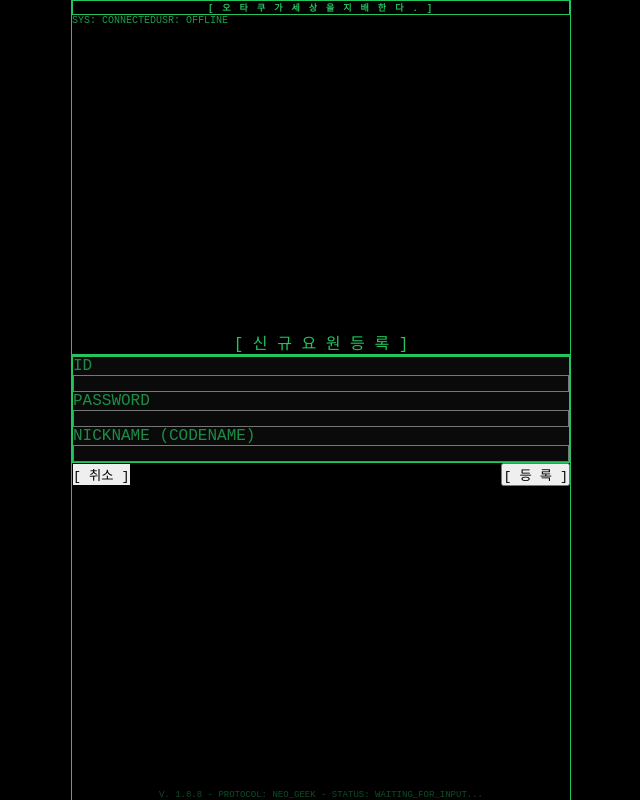
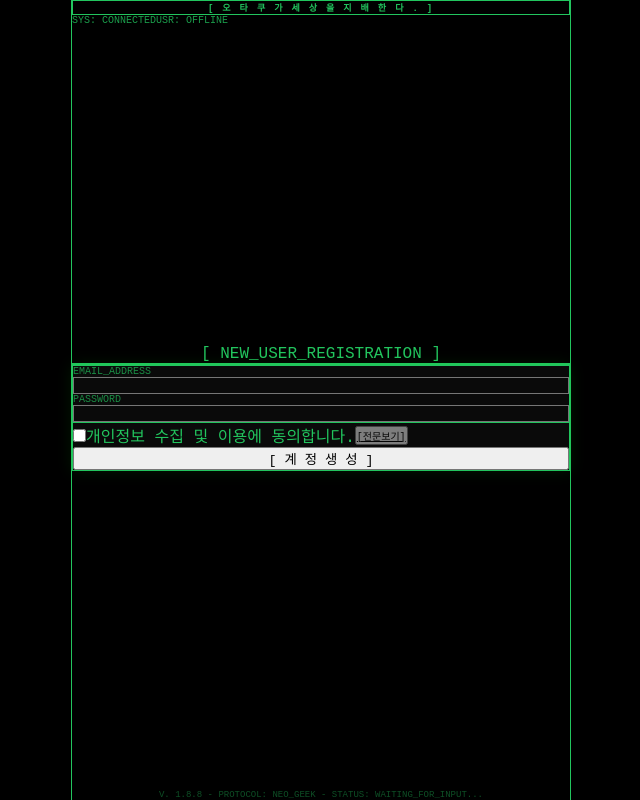
Before and after one commit to OTALK-ADIM/OTAK_260411, a React (Vite) app: page /signup in a window 1280 px wide. Shown: the whole page, without its empty margins (319-959 px from the left). Built offline with nearby package versions, Linux system fonts and the light colour scheme; no server answers; a web font is replaced by a local one.

Commit message:
signup.tsx 업데이트

```diff
--- a/src/pages/signup.tsx
+++ b/src/pages/signup.tsx
@@ -1,65 +1,71 @@
 import { useState } from "react";
 import { useLocation } from "wouter";
+import { supabase } from "../lib/supabase";
 
 export default function Signup() {
   const [, setLocation] = useLocation();
-  const [userId, setUserId] = useState("");
+  const [email, setEmail] = useState("");
   const [password, setPassword] = useState("");
-  const [nickname, setNickname] = useState("");
+  const [consent, setConsent] = useState(false);
+  const [showFullText, setShowFullText] = useState(false);
 
-  const handleSignup = () => {
-    if (!userId.trim() || !password.trim() || !nickname.trim()) {
-      alert("[시스템 경고] 모든 정보를 입력해 주십시오.");
+  const handleSignup = async (e: React.FormEvent) => {
+    e.preventDefault();
+    if (!consent) {
+      alert("[시스템 경고] 개인정보 수집 및 이용에 동의해야 가입이 가능합니다.");
       return;
     }
 
-    // 기존 유저 데이터 가져오기 (없으면 빈 배열)
-    const existingUsers = JSON.parse(localStorage.getItem("nerd_users") || "[]");
-
-    // 아이디 중복 검사
-    if (existingUsers.some((u: any) => u.id === userId)) {
-      alert("[시스템 경고] 이미 존재하는 아이디입니다.");
-      return;
+    const { error } = await supabase.auth.signUp({ email, password });
+    if (error) {
+      alert(`[통신 에러] 가입 실패: ${error.message}`);
+    } else {
+      alert("[시스템] 가입이 승인되었습니다. 프로필 등록 단계로 이동합니다.");
+      setLocation("/onboarding");
     }
-
-    // 새 유저 등록
-    const newUser = { id: userId, password, nickname };
-    existingUsers.push(newUser);
-    localStorage.setItem("nerd_users", JSON.stringify(existingUsers));
-
-    alert(`[시스템] 환영합니다, ${nickname}님. 회원가입이 완료되었습니다.`);
-    setLocation("/login"); // 가입 완료 후 로그인 페이지로 이동
   };
 
   return (
-    <div className="w-full flex flex-col gap-6 mt-6 max-w-sm mx-auto">
-      <div className="border-b-2 border-green-500 pb-2 text-center font-bold tracking-widest text-xl">
-        [ 신 규 요 원 등 록 ]
+    <div className="w-full max-w-md mx-auto flex flex-col gap-6 font-mono">
+      <div className="border-b-2 border-green-500 pb-2 text-center font-bold text-xl">
+        [ NEW_USER_REGISTRATION ]
       </div>
 
-      <div className="flex flex-col gap-4 bg-[#0a0a0a] p-6 border border-green-500/50">
+      <form onSubmit={handleSignup} className="flex flex-col gap-6 bg-[#0a0a0a] p-6 border border-green-500/50 shadow-[0_0_15px_rgba(0,255,0,0.1)]">
         <div className="flex flex-col gap-1">
-          <label className="text-xs opacity-70 font-mono">ID</label>
-          <input type="text" value={userId} onChange={(e) => setUserId(e.target.value)} className="bg-transparent border border-green-500 text-green-500 p-2 focus:outline-none font-mono" />
+          <label className="text-[10px] opacity-70">EMAIL_ADDRESS</label>
+          <input type="email" value={email} onChange={(e) => setEmail(e.target.value)} required className="bg-transparent border border-green-500 text-green-500 p-2 focus:outline-none" />
         </div>
         <div className="flex flex-col gap-1">
-          <label className="text-xs opacity-70 font-mono">PASSWORD</label>
-          <input type="password" value={password} onChange={(e) => setPassword(e.target.value)} className="bg-transparent border border-green-500 text-green-500 p-2 focus:outline-none font-mono" />
+          <label className="text-[10px] opacity-70">PASSWORD</label>
+          <input type="password" value={password} onChange={(e) => setPassword(e.target.value)} required className="bg-transparent border border-green-500 text-green-500 p-2 focus:outline-none" />
         </div>
-        <div className="flex flex-col gap-1">
-          <label className="text-xs opacity-70 font-mono">NICKNAME (CODENAME)</label>
-          <input type="text" value={nickname} onChange={(e) => setNickname(e.target.value)} className="bg-transparent border border-green-500 text-green-500 p-2 focus:outline-none font-mono" />
+
+        {/* 개인정보 동의 영역 */}
+        <div className="border-t border-green-900/50 pt-4 flex flex-col gap-2">
+          <div className="flex items-center gap-2">
+            <input type="checkbox" checked={consent} onChange={(e) => setConsent(e.target.checked)} id="privacy-check" className="accent-green-500 w-4 h-4" />
+            <label htmlFor="privacy-check" className="text-xs">
+              개인정보 수집 및 이용에 동의합니다.
+            </label>
+            <button type="button" onClick={() => setShowFullText(!showFullText)} className="text-[10px] underline opacity-50 hover:opacity-100">
+              [전문보기]
+            </button>
+          </div>
+
+          {showFullText && (
+            <div className="bg-black border border-green-900 p-3 text-[10px] leading-relaxed max-h-32 overflow-y-auto text-green-700">
+              제 1조 (수집 항목): 닉네임, 프로필 사진, 자기소개... <br />
+              제 2조 (이용 목적): 서비스 내 유저 식별 및 커뮤니티 관리... <br />
+              제 3조 (보유 기간): 회원 탈퇴 시 즉시 파기...
+            </div>
+          )}
         </div>
-      </div>
 
-      <div className="flex justify-between mt-2">
-        <button onClick={() => setLocation("/")} className="border border-green-500 px-4 py-1 hover:bg-green-500 hover:text-black transition-colors">
-          [ 취소 ]
+        <button type="submit" className="bg-green-500 text-black font-bold py-3 hover:bg-green-400 transition-colors">
+          [ 계 정 생 성 ]
         </button>
-        <button onClick={handleSignup} className="bg-green-500 text-black px-4 py-1 font-bold hover:bg-green-400 transition-colors">
-          [ 등 록 ]
-        </button>
-      </div>
+      </form>
     </div>
   );
 }
```
